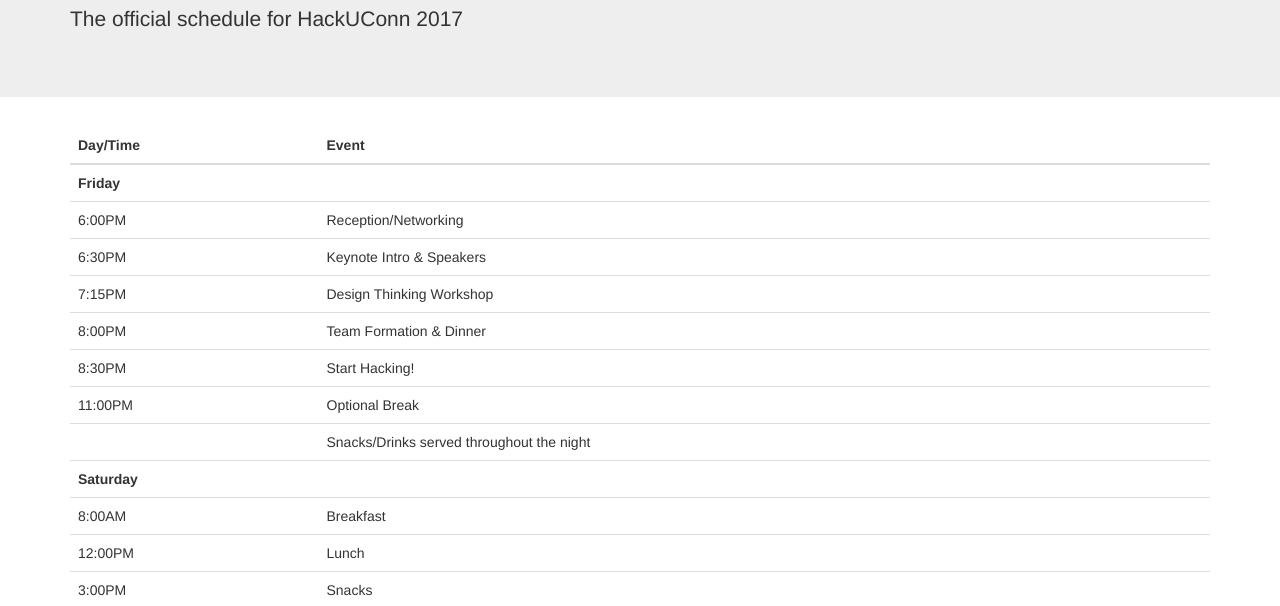
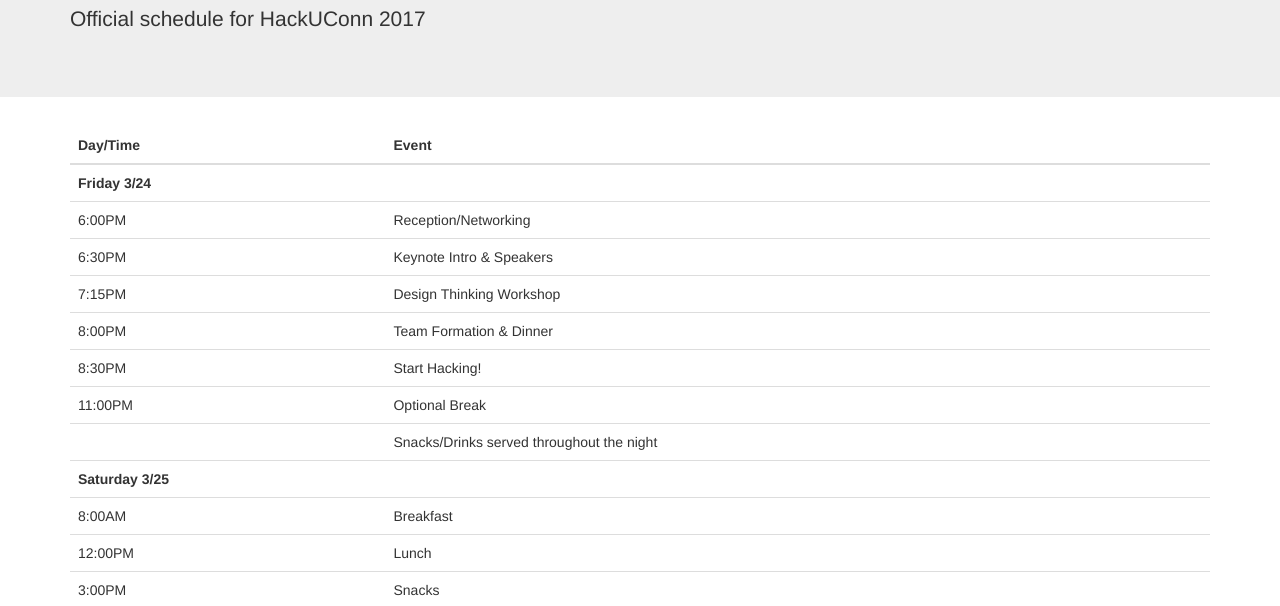
Before and after one commit to hackuconn/hackuconn.github.io, a plain HTML site: page schedule.html in a window 1280 px wide. Shown: the part 193-799 px from the top of the page. Drawn offline with nearby package versions, Linux system fonts and the light colour scheme.

Commit message:
schedule

```diff
--- a/schedule.html
+++ b/schedule.html
@@ -87,7 +87,7 @@
 			<div class="jumbotron">
 				<div class="container">
 					<h1>Schedule</h1>
-					<p>The official schedule for HackUConn 2017</p>
+					<p>Official schedule for HackUConn 2017</p>
 				</div>
 			</div>
 		</header>
@@ -102,7 +102,7 @@
 				</thead>
 				<tbody>
 					<tr>
-						<th>Friday</th>
+						<th>Friday 3/24</th>
 						<th></th>
 					</tr>
 					<tr>
@@ -134,7 +134,7 @@
 						<td>Snacks/Drinks served throughout the night</td>
 					</tr>
 					<tr>
-						<th>Saturday</th>
+						<th>Saturday 3/25</th>
 						<th></th>
 					</tr>
 					<tr>
```
